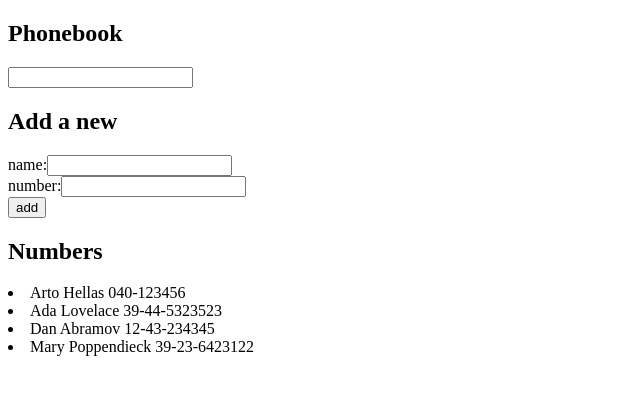
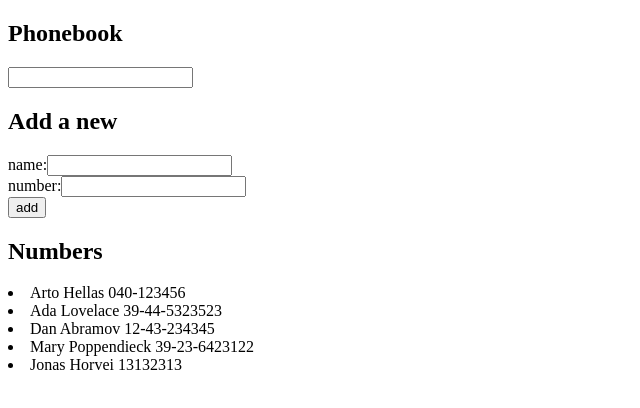
Before and after one commit to Jonashr/full-stack-open-part-2-client-server-communication, a React (Create React App) app in the folder phonebook/: page / in a window 1280 px wide. Shown: the top 408 px of the page, without its empty margins (0-640 px from the left). Built offline with nearby package versions, Linux system fonts and the light colour scheme; data requests are answered from the project's data file.

Commit message:
Update entries to backend

```diff
--- a/phonebook/db.json
+++ b/phonebook/db.json
@@ -1,5 +1,5 @@
 {
-    "persons":[
+  "persons": [
     {
       "name": "Arto Hellas",
       "number": "040-123456",
@@ -19,6 +19,11 @@
       "name": "Mary Poppendieck",
       "number": "39-23-6423122",
       "id": 4
+    },
+    {
+      "name": "Jonas Horvei",
+      "number": "13132313",
+      "id": 5
     }
   ]
 }
--- a/phonebook/src/App.js
+++ b/phonebook/src/App.js
@@ -2,7 +2,7 @@
 import Filter from './Component/Filter'
 import PersonForm from './Component/PersonForm'
 import Persons from './Component/Persons'
-import axios from 'axios'
+import personService from './Services/personService'
 
 const App = () => {
 
@@ -15,14 +15,14 @@
   const [ searchName, setSearchName] = useState('')
 
   useEffect(() => {
-    console.log('effect')
-    axios
-      .get('http://localhost:3001/persons')
-      .then(response => {
-        console.log('promise fulfilled')
-        setPersons(response.data)
+    personService
+      .getAll()
+      .then(initialResponse => {
+        console.log(initialResponse)
+        setPersons(initialResponse)
       })
   }, [])
+
 
   const handleNameChange = (event) => {
     setNewName(event.target.value)
@@ -50,7 +50,12 @@
       return alert(`${newName} is already added to the phonebook`)
     }
 
-    setPersons(persons.concat(nameObject))
+    personService
+      .create(nameObject)
+        .then(returnedPerson => {
+          setPersons(persons.concat(returnedPerson))
+    })
+
   }
 
  const filteredPersons = persons.filter(person => person.name.includes(searchName))
--- /dev/null
+++ b/phonebook/src/Services/personService.js
@@ -0,0 +1,25 @@
+import React from 'react'
+import axios from 'axios';
+
+const baseUrl = 'http://localhost:3001/persons'
+
+const getAll = () => {
+    const request = axios.get(baseUrl)
+    return request.then(response => response.data)
+}
+
+const create = newObject => {
+    const request =  axios.post(baseUrl, newObject)
+    return request.then(response => response.data)
+}
+
+const update = (id, newObject) => {
+    const request = axios.put(`${baseUrl}/${id}`, newObject)
+    return request.then(response => response.data)
+}
+
+export default {
+    getAll,
+    create,
+    update
+}
```
Lines whose indentation alone changed are shown as unchanged.
